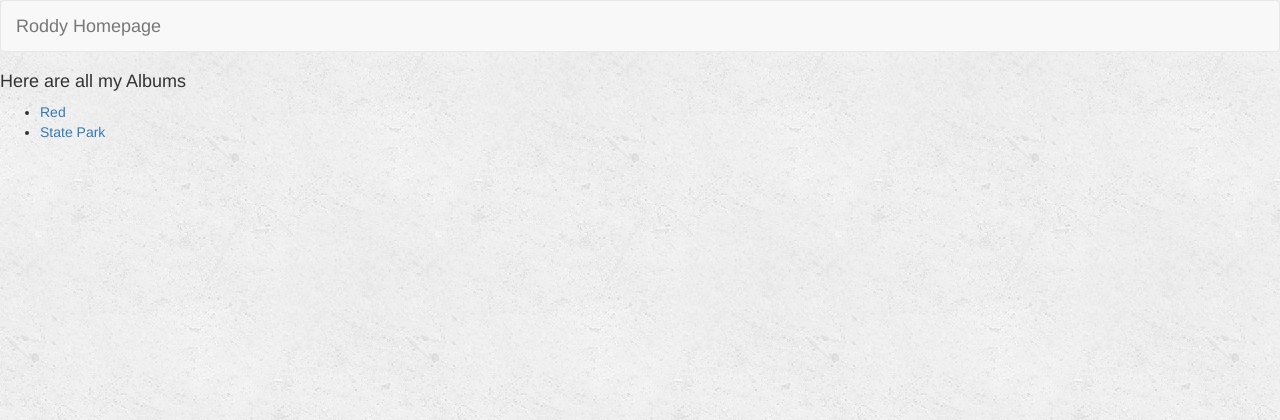
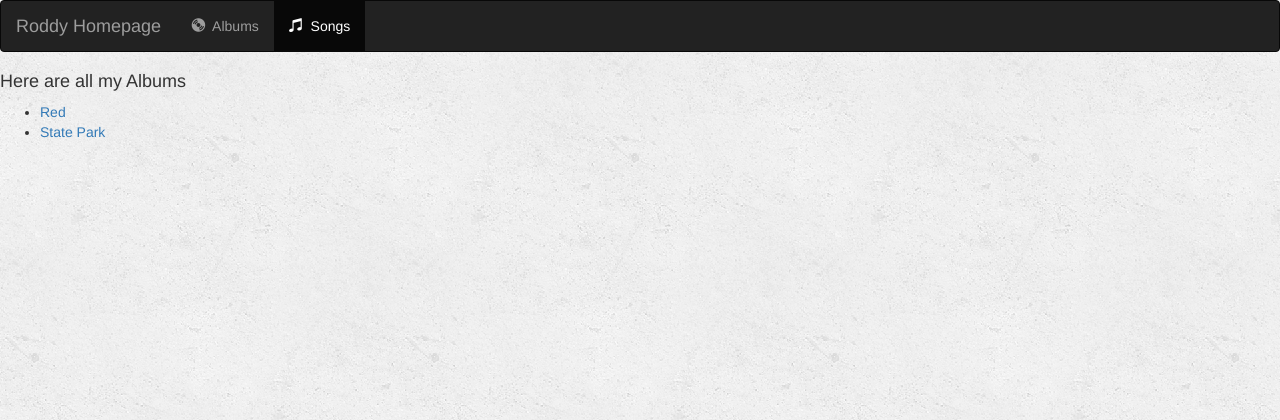
Before and after one commit to judas79/djangotheNewBoston, a Django app: page /music/ in a window 1280 px wide. Shown: the top 420 px of the page. Run offline with Django 3.2, Linux system fonts and the light colour scheme; data comes from the database, SQL or seed files in the repository; some libraries are stand-ins or nearby versions.

Commit message:
Lesson 26 updated code

```diff
--- a/music/templates/music/index.html
+++ b/music/templates/music/index.html
@@ -3,25 +3,78 @@ django markers for code uncommented in django {% comment %} and {% endcomment %}
 <u1> commented out in previous lesson to lesson 23
 <ul>
     <li><a href="#">Album Title Here</a></li>
-</ul>
-lesson 25 the following django 2.0 and up loads the path to the static files, then the files are added one at a time
--->
+</ul>-->
+
+<!--lesson 25 (L25) the following django 2.0 and up loads the path to the static files,
+then the files are added one at a time-->
 {% load static %}
-{% comment %}{% load staticfiles %} this format prior to django v 2.0 {% endcomment %}
-<!-- you can load the framework; bootstrap from a CDN, then use bootstrap-->
-<link rel='stylesheet' type='text/css' href='{% static 'music/style.css' %}'>
-<!-- or download it, and link to it locally.-->
-<link rel="stylesheet" href="{% static 'music/bootstrap.min.css' %}")>
-<!--add the file that points to the 'static' directory then the sub folder /music and then add the files, manually-->
-<link rel='stylesheet' type='text/css' href='{% static 'music/style.css' %}' />
+{% comment %}{% load staticfiles %} L25 this format prior to django v 2.0 {% endcomment %}
 
-<!-- lesson 25 add navigation bar to all these pages, added before the body of the html-->
-<nav class='navbar navbar-default'>
+<!-- L25 you can load the framework; bootstrap from a CDN, then use bootstrap-->
+<!--<link rel="stylesheet" href="https://maxcdn.bootstrapcdn.com/bootstrap/3.3.6/css/bootstrap.min.css">-->
+<!-- L25 or download it, and link to it locally.-->
+{% comment %}<!--<link rel="stylesheet" href="{% static 'music/bootstrap.min.css' %}")>-->{% endcomment %}
+<link href="//netdna.bootstrapcdn.com/bootstrap/3.0.0/css/bootstrap.min.css" rel="stylesheet">
+
+
+<!--lesson 26 L26 This external file source, is a font from Google:-->
+<!--<link href="//fonts.googleapis.com/css?family=Satisfy" rel="stylesheet" type="text/css">-->
+<link href="https://stackpath.bootstrapcdn.com/font-awesome/4.7.0/css/font-awesome.min.css" rel="stylesheet" type="text/css">
+
+<!--L25add the file that points to the 'static' directory then the sub folder /music and then add the files, manually-->
+<link rel='stylesheet' type='text/css' href='{% static 'music/style.css' %}'/>
+
+<!--L26This library file source is for jquery: v 1.12.0 used in lesson-->
+<script src="https://ajax.googleapis.com/ajax/libs/jquery/3.4.1/jquery.min.js"></script>
+
+<!--L26 This library file source is for javascript for bootstrap: v 3.3.6 used in lesson-->
+<script src="https://maxcdn.bootstrapcdn.com/bootstrap/3.4.1/js/bootstrap.min.js"></script>
+
+
+
+<!-- lesson 25 add navigation bar to all these pages, added before the body of the html
+L26 navbar-default is light colored, navbar-inverse is black-->
+<nav class='navbar navbar-inverse'>
     <!-- <div> tag defines a division or a section in an HTML document-->
     <div class='container-fluid'>
-        <!-- add a logo or called the bootstrap header-->
-        <!div class='navbar-header'>
-            <a class='navbar-brand'href="{% url 'music:index' %}">Roddy Homepage</a>
+
+        <!-- Header L26-->
+        <!-- L26 add a logo, with buttons added; a Header, or called in bootstrap, the bootstrap header-->
+        <div class='navbar-header'>
+            <!--L26 makes the objects in the toolbar, toggle, visible or invisible with the dropdown button,
+            as to see them-->
+            <button type="button" class="navbar-toggle" data-toggle="collapse" data-target="#topNavBar">
+                <!--settings icon, the three small horizontal lines, appears when window is re-sized to small to display
+                all the toolbar contents, for dropdown options'-->
+                <span class="icon-bar"></span>
+                <span class="icon-bar"></span>
+                <span class="icon-bar"></span>
+            </button>
+            <a class='navbar-brand' href="{% url 'music:index' %}">Roddy Homepage</a>
+        </div>
+
+        <!-- Items
+        L26 Make all our toolbar navigational items collapsible-->
+        <div class="collapse navbar-collapse">
+            <!-- make a numbered unordered list using class navbar-nav -->
+            <ul class="nav navbar-nav">
+                <!-- list item 'Album -->
+                <li class="">
+                    <!-- associated link item to 'Album' -->
+                    <a href="{% url 'music:index' %}">
+                        <!-- cd glyph icon within 'Albums' -->
+                        <span class="glyphicon glyphicon-cd" aria-hidden="true"></span>&nbsp; Albums
+                    </a>
+                </li>
+                <li class="active">
+                    <!-- associated link item to 'Songs' -->
+                    <a href="#">
+                        <!-- music glyph icon within 'Songs' -->
+                        <span class="glyphicon glyphicon-music" aria-hidden="true"></span>&nbsp; Songs
+                    </a>
+                </li>
+            </ul>
+
         </div>
     </div>
 </nav>
```
